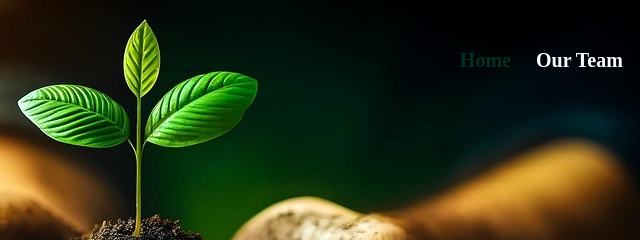
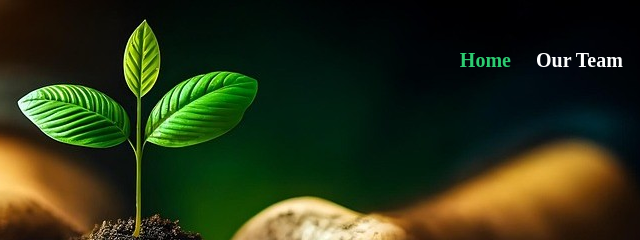
Before and after one commit to savygarg/sustainasphere, a website: page about.html in a window 1280 px wide. In both pictures the pointer is over the link "Home". Shown: the top 240 px of the page, 507-1147 px from the left. Drawn offline with Linux system fonts and the light colour scheme; a web font is replaced by a local one.

Commit message:
Update about.css

```diff
--- a/about.css
+++ b/about.css
@@ -75,7 +75,7 @@ body{
 }
 
 .navbar-links a:hover {
-    color: #013220;
+    color: var(--primary-color);
 }
 
 .content {
```
